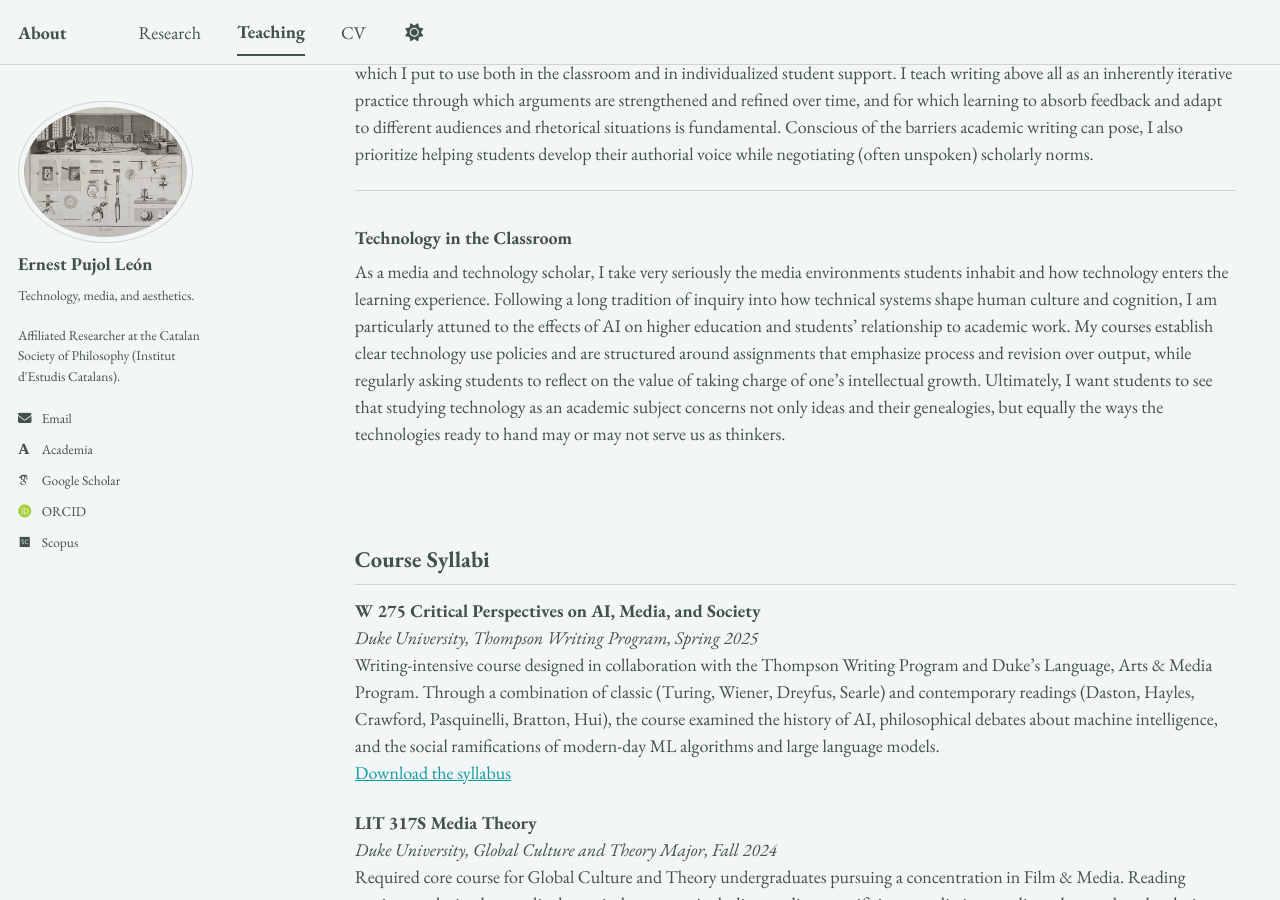
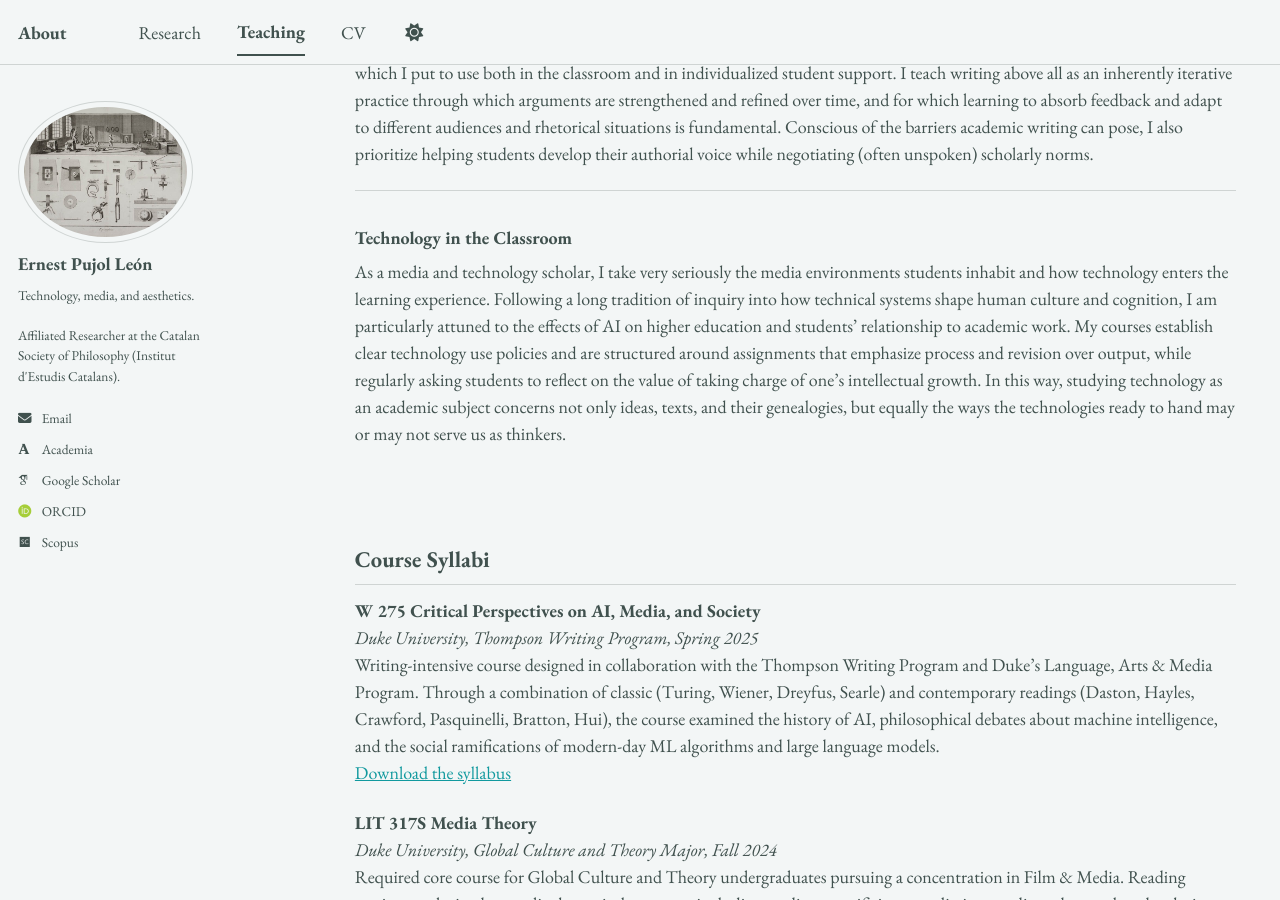
Before and after one commit to epujol90/epujol90.github.io, a Jekyll site: the page built from _pages/teaching.md, in a window 1280 px wide and 900 px high, scrolled down 841 px. Built offline with Jekyll 4.4.1, drawn with Linux system fonts in a browser that asks for light colours; some web fonts are replaced; a script bundle is joined from its source files by our own code; library files that are not in the unit come from our copies.

Commit message:
Update teaching.md

```diff
--- a/_pages/teaching.md
+++ b/_pages/teaching.md
@@ -23,7 +23,7 @@ Beyond traditional coursework, my teaching is deeply indebted to my writing cent
 ---
 
 ### Technology in the Classroom
-As a media and technology scholar, I take very seriously the media environments students inhabit and how technology enters the learning experience. Following a long tradition of inquiry into how technical systems shape human culture and cognition, I am particularly attuned to the effects of AI on higher education and students’ relationship to academic work. My courses establish clear technology use policies and are structured around assignments that emphasize process and revision over output, while regularly asking students to reflect on the value of taking charge of one’s intellectual growth. Ultimately, I want students to see that studying technology as an academic subject concerns not only ideas and their genealogies, but equally the ways the technologies ready to hand may or may not serve us as thinkers.
+As a media and technology scholar, I take very seriously the media environments students inhabit and how technology enters the learning experience. Following a long tradition of inquiry into how technical systems shape human culture and cognition, I am particularly attuned to the effects of AI on higher education and students’ relationship to academic work. My courses establish clear technology use policies and are structured around assignments that emphasize process and revision over output, while regularly asking students to reflect on the value of taking charge of one’s intellectual growth. In this way, studying technology as an academic subject concerns not only ideas, texts, and their genealogies, but equally the ways the technologies ready to hand may or may not serve us as thinkers.
 <br>
 <br>
 <br>
```
